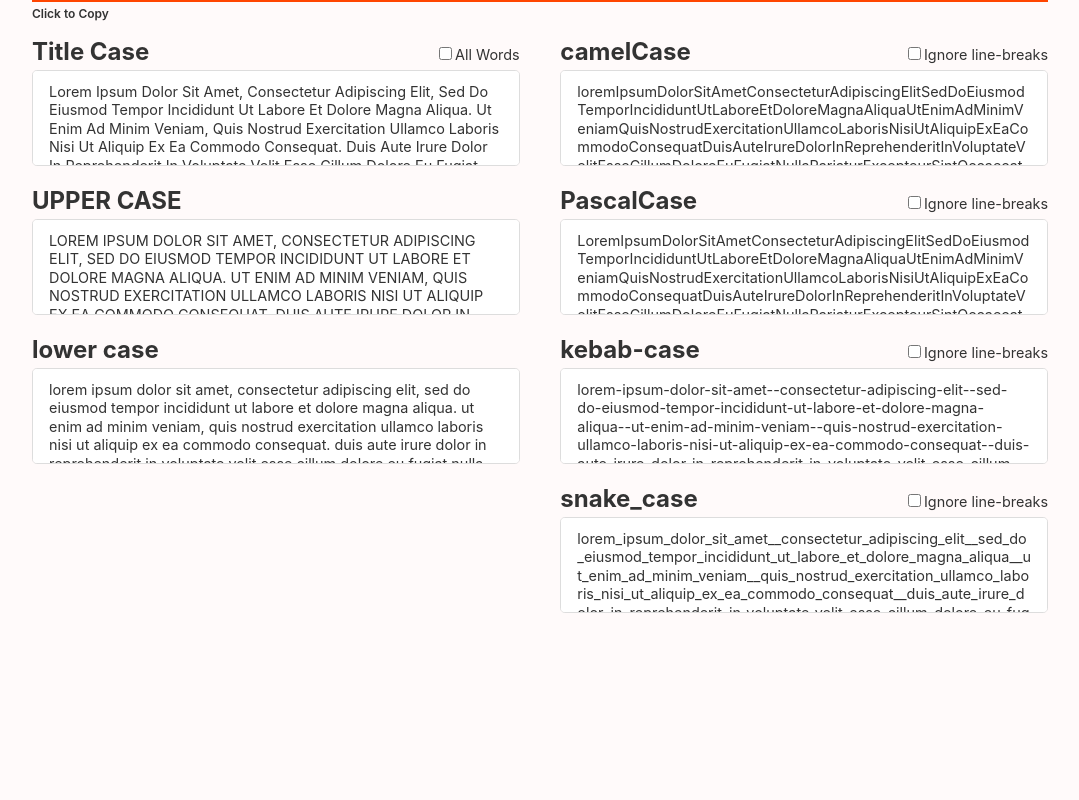
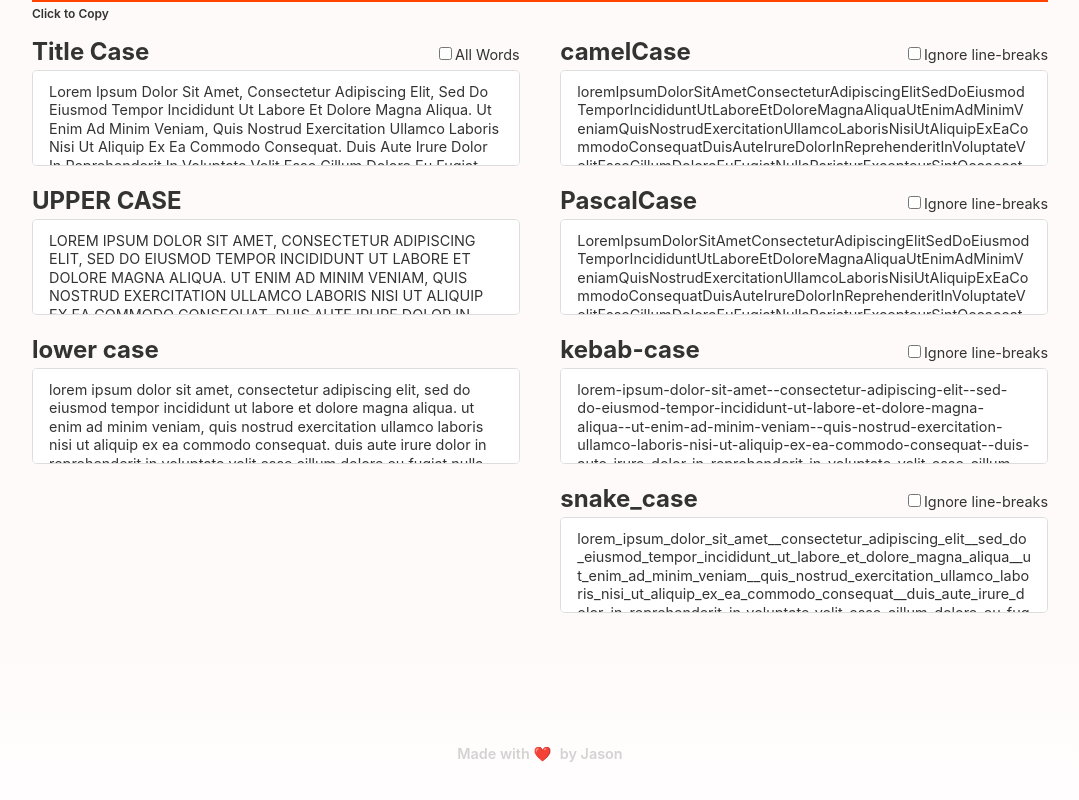
Before and after one commit to jasonflorentino/caser-app, a React (Create React App) app: page / in a window 1280 px wide. Shown: the part 410-1210 px from the top of the page, without its empty margins (100-1179 px from the left). Before the commit the page ends 1059 px from the top, so only its background shows below. Built offline with nearby package versions, Linux system fonts and the light colour scheme.

Commit message:
Add footer

```diff
--- a/src/App.js
+++ b/src/App.js
@@ -2,6 +2,7 @@ import { useState } from "react";
 import Header from "./components/Header";
 import Input from "./components/Input";
 import Cases from "./components/Cases";
+import Footer from "./components/Footer";
 import "./styles/app.scss";
 
 function App() {
@@ -12,11 +13,14 @@ function App() {
   }
 
   return (
-    <div className="App">
-      <Header />
-      <Input text={input} inputHandler={handleInput} />
-      <Cases text={input} />
-    </div>
+    <>
+      <div className="App">
+        <Header />
+        <Input text={input} inputHandler={handleInput} />
+        <Cases text={input} />
+      </div>
+      <Footer />
+    </>
   );
 }
 
--- /dev/null
+++ b/src/components/Footer/Footer.js
@@ -0,0 +1,11 @@
+import "./footer.scss";
+
+const Footer = () => {
+  return (
+    <footer className="Footer">
+      <h2 className="Footer__heading">Made with <span className="Footer__heart">❤️</span> by Jason</h2>
+    </footer>
+  )
+}
+
+export default Footer;
--- /dev/null
+++ b/src/components/Footer/footer.scss
@@ -0,0 +1,19 @@
+@use "../../styles/variables" as *;
+
+.Footer {
+  width: 100%;
+  padding: 6rem;
+  background: linear-gradient($color_light_primary, white);
+  display: flex;
+  justify-content: center;
+
+  &__heading{
+    font-size: .9rem;
+    font-weight: 600;
+    color: lightgray;
+  }
+
+  &__heart {
+    margin-right: .3rem;
+  }
+}
--- /dev/null
+++ b/src/components/Footer/index.js
@@ -0,0 +1,2 @@
+import Footer from "./Footer";
+export default Footer;
--- a/src/components/Header/Header.js
+++ b/src/components/Header/Header.js
@@ -3,7 +3,7 @@ import "./header.scss";
 const Header = () => {
   return (
     <header className="Header">
-      <h1 className="Header__logo">Caser</h1>
+      <h1 className="Header__logo">Caser 💼</h1>
     </header>
   )
 }
--- a/src/styles/_variables.scss
+++ b/src/styles/_variables.scss
@@ -1,6 +1,8 @@
 /* COLORS */
 $color_dark_primary: #333;
+$color_dark_secondary: DimGrey;
 $color_light_primary: Snow;
+$color_light_secondary: Gainsboro;
 $color_accent_primary: OrangeRed;
 
 /* MEDIA SIZES */
--- a/src/styles/index.scss
+++ b/src/styles/index.scss
@@ -5,6 +5,16 @@
 *::after,
 *::before {
   box-sizing: border-box;
+}
+
+#root {
+  width: 100%;
+
+  @include desktop {
+    display: flex;
+    flex-direction: column;
+    align-items: center;
+  }
 }
 
 body {
@@ -15,11 +25,6 @@ body {
   @include typography_font_default;
   -webkit-font-smoothing: antialiased;
   -moz-osx-font-smoothing: grayscale;
-
-  @include desktop {
-    display: flex;
-    justify-content: center;
-  }
 }
 
 h1,h2,h3,h4,h5,h6,p {
```
